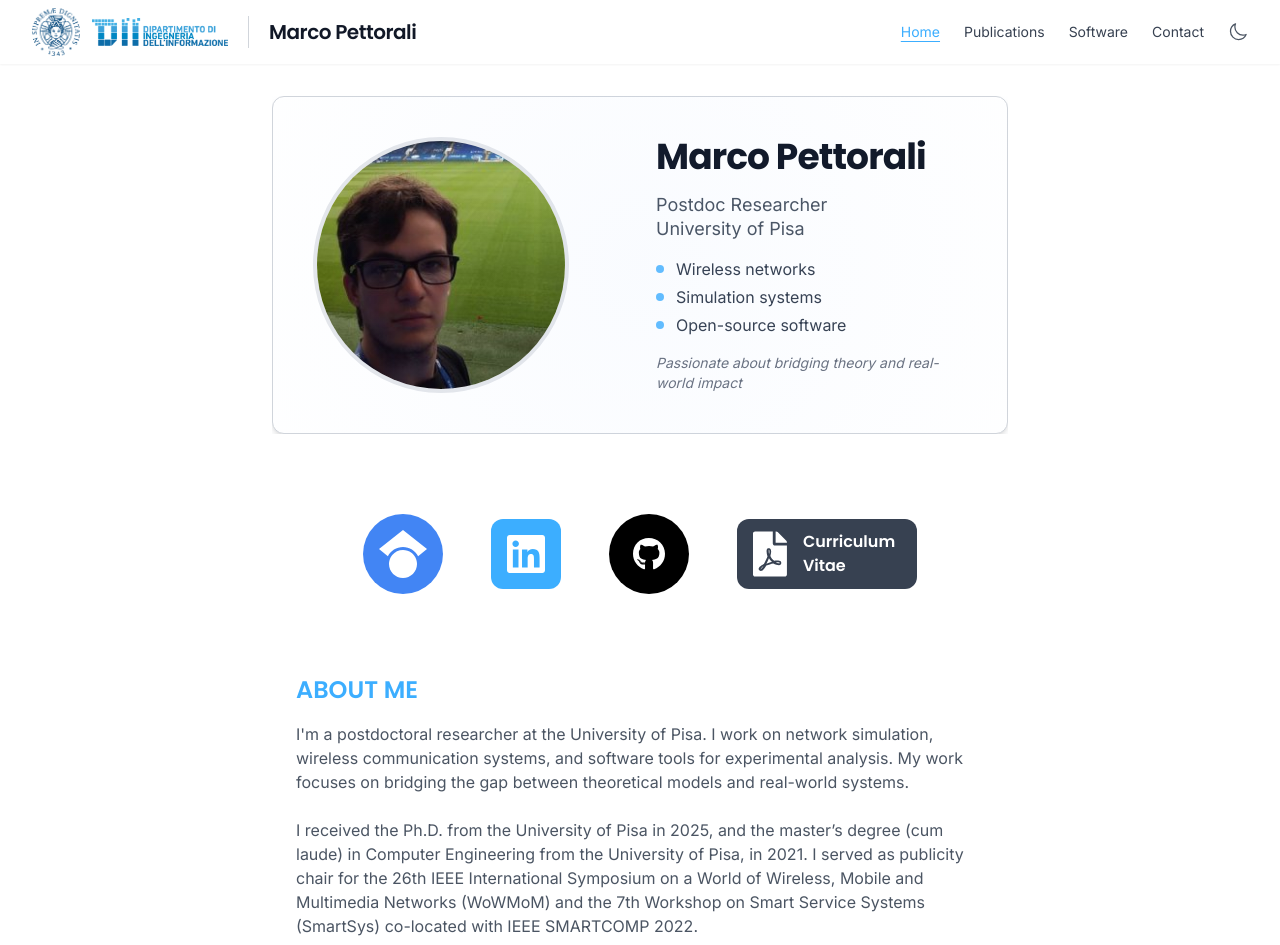
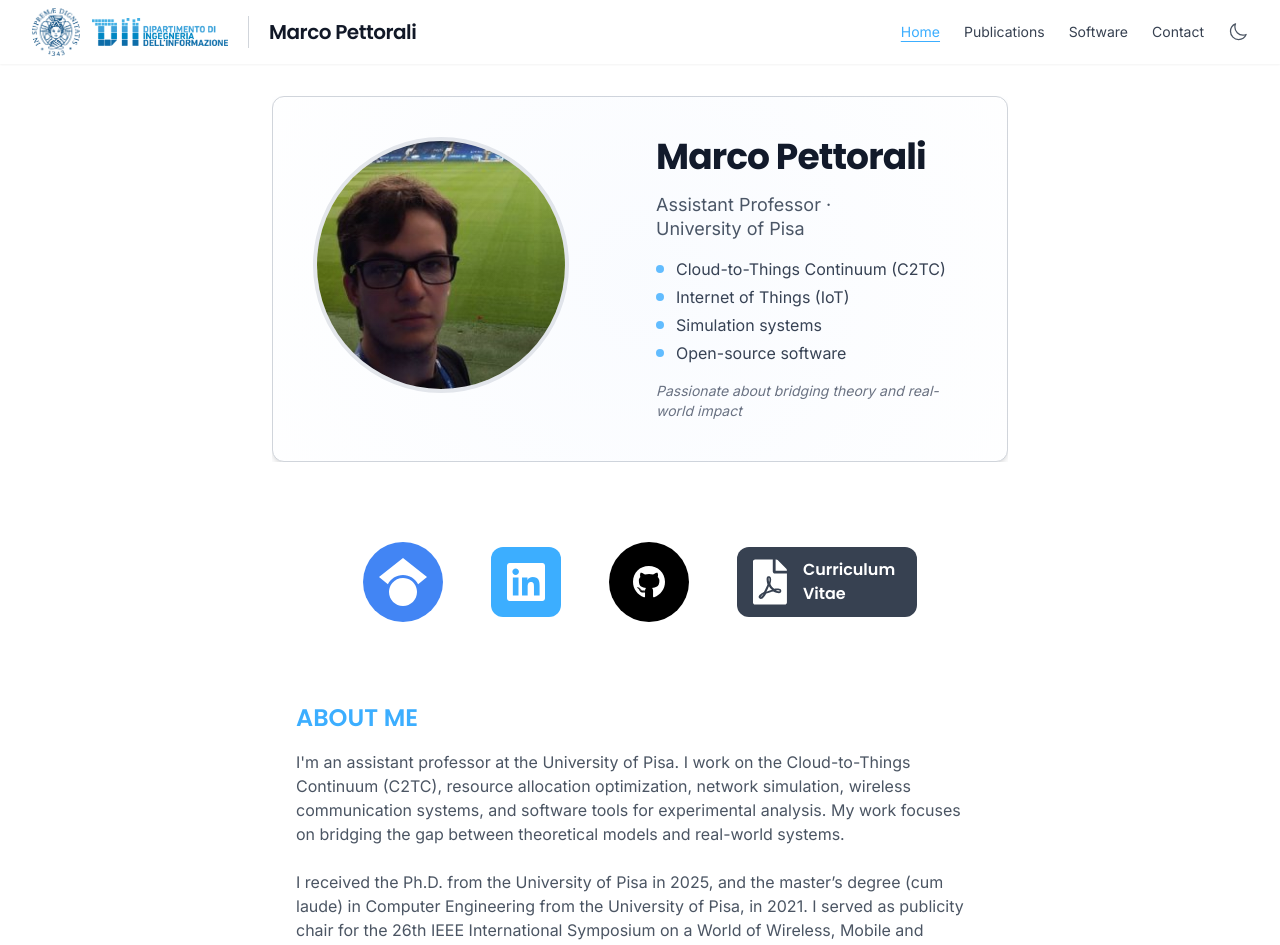
Before and after one commit to marcopettorali/marcopettorali.github.io, a React (Vite) app: page / in a window 1280 px wide. Shown: the top 945 px of the page. Built offline with nearby package versions, Linux system fonts and the light colour scheme.

Commit message:
postdoc -> rtda :)

```diff
--- a/src/pages/Contact.jsx
+++ b/src/pages/Contact.jsx
@@ -33,7 +33,7 @@ export default function Contacts() {
       <h2 className="text-3xl font-title uppercase text-vscode mb-6">Contact</h2>
 
       <p className="text-gray-700 dark:text-gray-300 mb-4">
-        I'm currently a Postdoctoral Researcher at the University of Pisa.<br />
+        I'm currently an Assistant Professor at the University of Pisa.<br />
         Feel free to contact me via email or connect on GitHub/LinkedIn.
       </p>
 
--- a/src/pages/Home.jsx
+++ b/src/pages/Home.jsx
@@ -1,9 +1,9 @@
 import { motion } from "framer-motion";
 import { useEffect, useState } from "react";
 import { FaFilePdf, FaGithub, FaLinkedin } from "react-icons/fa";
+import { FaGoogleScholar } from "react-icons/fa6";
 import CollaborationCard from "../components/CollaborationCard";
 import GlowWrapper from "../components/GlowWrapper";
-import { FaGoogleScholar } from "react-icons/fa6";
 
 
 export default function Home() {
@@ -39,17 +39,18 @@ export default function Home() {
                                     Marco&nbsp;Pettorali
                                 </h1>
                                 <p className="flex md:hidden mt-1 text-lg font-medium text-gray-600 dark:text-gray-300 mt-4 leading-6 justify-center">
-                                    Postdoc Researcher · University&nbsp;of&nbsp;Pisa
+                                    Assistant Professor · University&nbsp;of&nbsp;Pisa
                                 </p>
                                 <p className="hidden md:flex mt-1 text-lg font-medium text-gray-600 dark:text-gray-300 mt-4 leading-6">
-                                    Postdoc Researcher University&nbsp;of&nbsp;Pisa
+                                    Assistant Professor · University&nbsp;of&nbsp;Pisa
                                 </p>
                             </div>
 
                             {/* Core topics */}
                             <ul className="space-y-1 text-base">
                                 {[
-                                    'Wireless networks',
+                                    'Cloud-to-Things Continuum (C2TC)',
+                                    'Internet of Things (IoT)',
                                     'Simulation systems',
                                     'Open-source software'
                                 ].map((item) => (
@@ -75,7 +76,7 @@ export default function Home() {
                             href="https://scholar.google.com/citations?user=F3pN-DQAAAAJ"
                             target="_blank"
                             className="flex items-center gap-2 bg-vscode text-white px-4 py-2 rounded-full hover:bg-vscode-hover hover:scale-105  transition"
-                            style={{ width: "80px", height: "80px", minWidth: "80px", minHeight: "80px" , "backgroundColor": "#4285F4" }}
+                            style={{ width: "80px", height: "80px", minWidth: "80px", minHeight: "80px", "backgroundColor": "#4285F4" }}
                         >
                             <FaGoogleScholar size={48} />
 
@@ -124,7 +125,8 @@ export default function Home() {
 
                 <h3 className="text-2xl font-title uppercase text-vscode mb-4">About Me</h3>
                 <p className="mb-4 text-gray-600 dark:text-gray-300">
-                    I'm a postdoctoral researcher at the University of Pisa. I work on network simulation,
+                    I'm an assistant professor at the University of Pisa. I work on the Cloud-to-Things Continuum (C2TC),
+                    resource allocation optimization, network simulation,
                     wireless communication systems, and software tools for experimental analysis. My work
                     focuses on bridging the gap between theoretical models and real-world systems.
                     <br></br><br></br>
```
